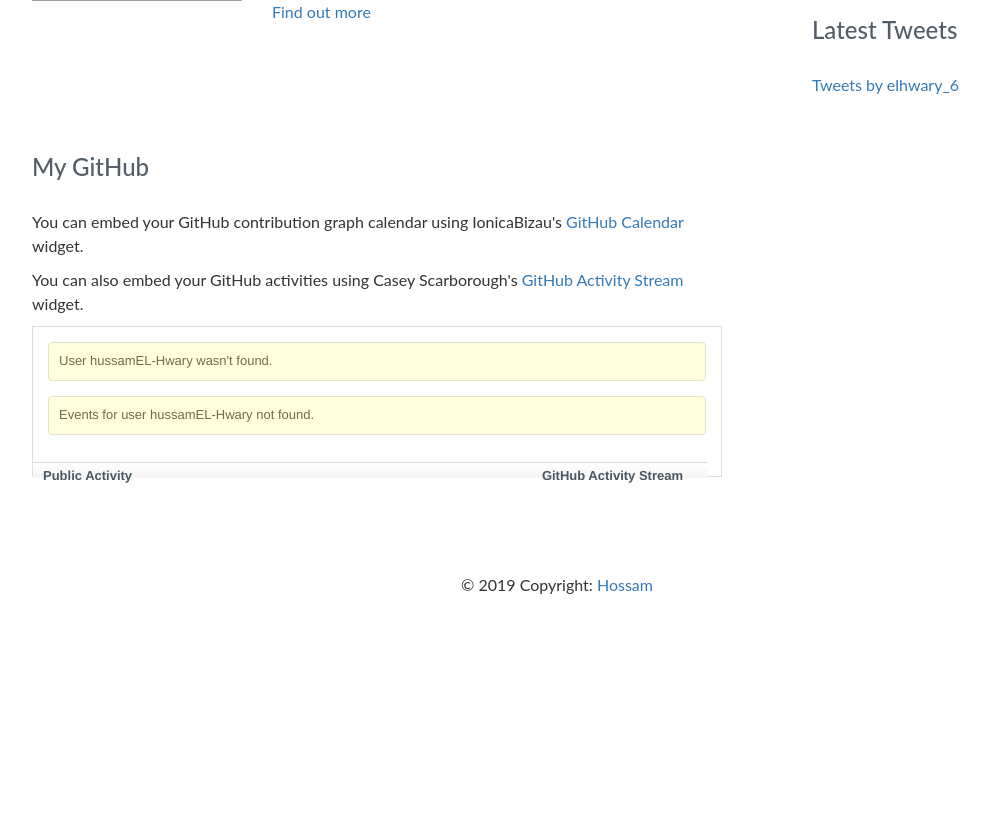
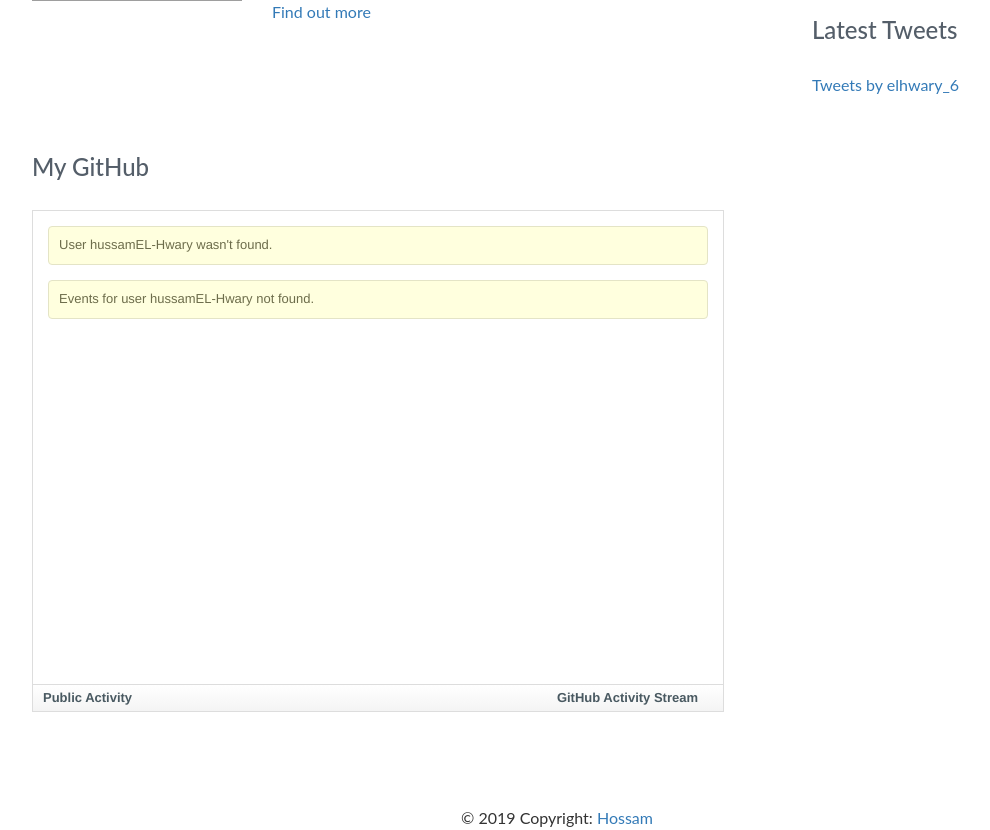
Before and after one commit to hussamEL-Hwary/blog, a Django app: page /about-me/ in a window 1280 px wide. Shown: the part 1229-2059 px from the top of the page, without its empty margins (83-1073 px from the left). Before the commit the page ends 1823 px from the top, so only its background shows below. Run offline with Django 3.2, Linux system fonts and the light colour scheme; some libraries are stand-ins or nearby versions; grey boxes are pictures that could not be loaded.

Commit message:
improve github activity design

```diff
--- a/blog/static/css/index.css
+++ b/blog/static/css/index.css
@@ -575,3 +575,29 @@
   color: #b0b7bf;
   font-weight: 500;
 }
+
+/* Git section */
+.github-graph {
+  margin-bottom: 30px;
+}
+
+.github-graph .js-calendar-graph-svg {
+  max-width: 100%;
+}
+
+.github-graph h2 {
+  font-size: 18px;
+}
+
+.ghfeed {
+  height: 500px;
+}
+
+.ghfeed,
+.ghfeed *,
+.ghfeed *:before,
+.ghfeed *:after {
+  -webkit-box-sizing: content-box;
+  -moz-box-sizing: content-box;
+  box-sizing: content-box;
+}
--- a/blog/templates/who_am_i.html
+++ b/blog/templates/who_am_i.html
@@ -10,9 +10,9 @@
                         <h1 class="name custom-heading">Hossam EL-Hwary</h1>
                         <h2 class="desc custom-heading">Web Developer</h2>
                         <ul class="social list-inline">
-                            <li class="list-inline-item"><a href="#"><i class="fa fa-twitter"></i></a></li>
-                            <li class="list-inline-item"><a href="#"><i class="fa fa-linkedin"></i></a></li>
-                            <li class="list-inline-item"><a href="#"><i class="fa fa-github"></i></a></li>
+                            <li class="list-inline-item"><a href="https://twitter.com/elhwary_6" target="_blank"><i class="fa fa-twitter"></i></a></li>
+                            <li class="list-inline-item"><a href="https://www.linkedin.com/in/hussam-el-hwary/" target="_blank"><i class="fa fa-linkedin"></i></a></li>
+                            <li class="list-inline-item"><a href="https://github.com/hussamEL-Hwary" target="_blank"><i class="fa fa-github"></i></a></li>
                         </ul>
 
                 </div>
@@ -78,18 +78,7 @@
                     <section class="github section">
                         <div class="section-inner">
                             <h2 class="heading">My GitHub</h2>
-                            <p>You can embed your GitHub contribution graph calendar using IonicaBizau's <a href="https://github.com/IonicaBizau/github-calendar" target="_blank">GitHub Calendar</a> widget.
-
-                            <div id="github-graph" class="github-graph">
-
-                            </div><!--//github-graph-->
-
-                            <p>You can also embed your GitHub activities using Casey Scarborough's <a href="https://caseyscarborough.com/projects/github-activity/" target="_blank">GitHub Activity Stream</a> widget.
-                            <!--//Usage: https://caseyscarborough.com/projects/github-activity/ -->
-                            <div id="ghfeed" class="ghfeed">
-                            </div><!--//ghfeed-->
-
-                            <div id="feed"></div>
+                            <div id="feed" class="ghfeed"></div>
                         </div><!--//secton-inner-->
                     </section><!--//section-->
 
--- a/mysite/templates/base.html
+++ b/mysite/templates/base.html
@@ -15,6 +15,11 @@
     <link rel="stylesheet" href="{% static 'css/index.css' %}" />
     <link rel="stylesheet" href="{% static 'css/github-activity.css' %}" />
     <link rel="stylesheet" href="{% static 'css/bootstrap-social.css' %}" />
+
+
+    <link rel="stylesheet" href="{% static 'github-activity/dist/octicons/octicons.min.css' %}">
+
+
     <title>{% block title%}{% endblock %}</title>
 </head>
 <body>
@@ -117,8 +122,10 @@
     <script src="{% static 'tinymce/js/prism.js' %}"></script>
     <script type="text/javascript" src="//cdnjs.cloudflare.com/ajax/libs/mustache.js/0.7.2/mustache.min.js"></script>
     <script type="text/javascript" src="{% static 'js/github-activity.js' %}"></script>
+
+
     <script async src="https://platform.twitter.com/widgets.js" charset="utf-8"></script>
-    <script>
+     <script>
       GitHubActivity.feed({ username: "hussamEL-Hwary", selector: "#feed" });
     </script>
 </body>
```
